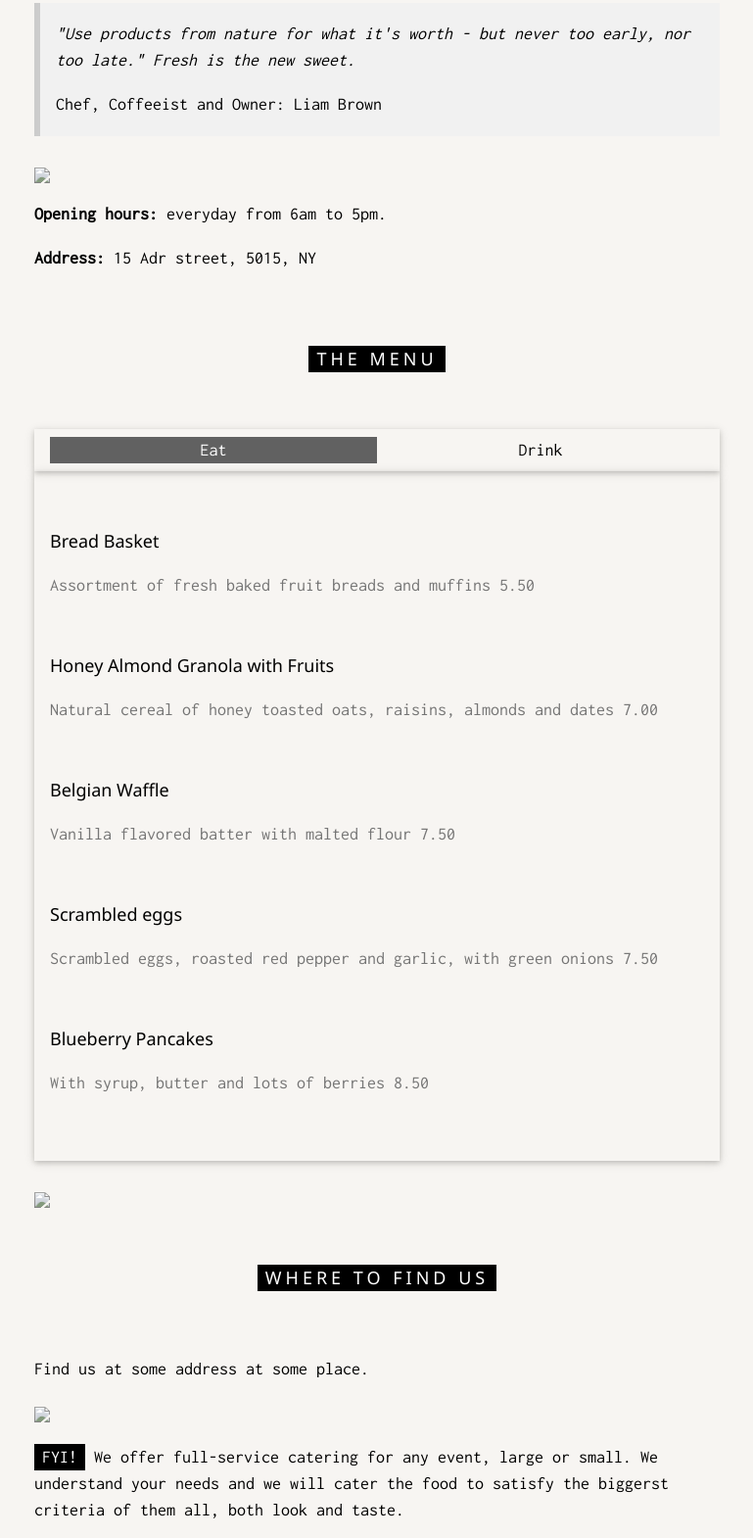
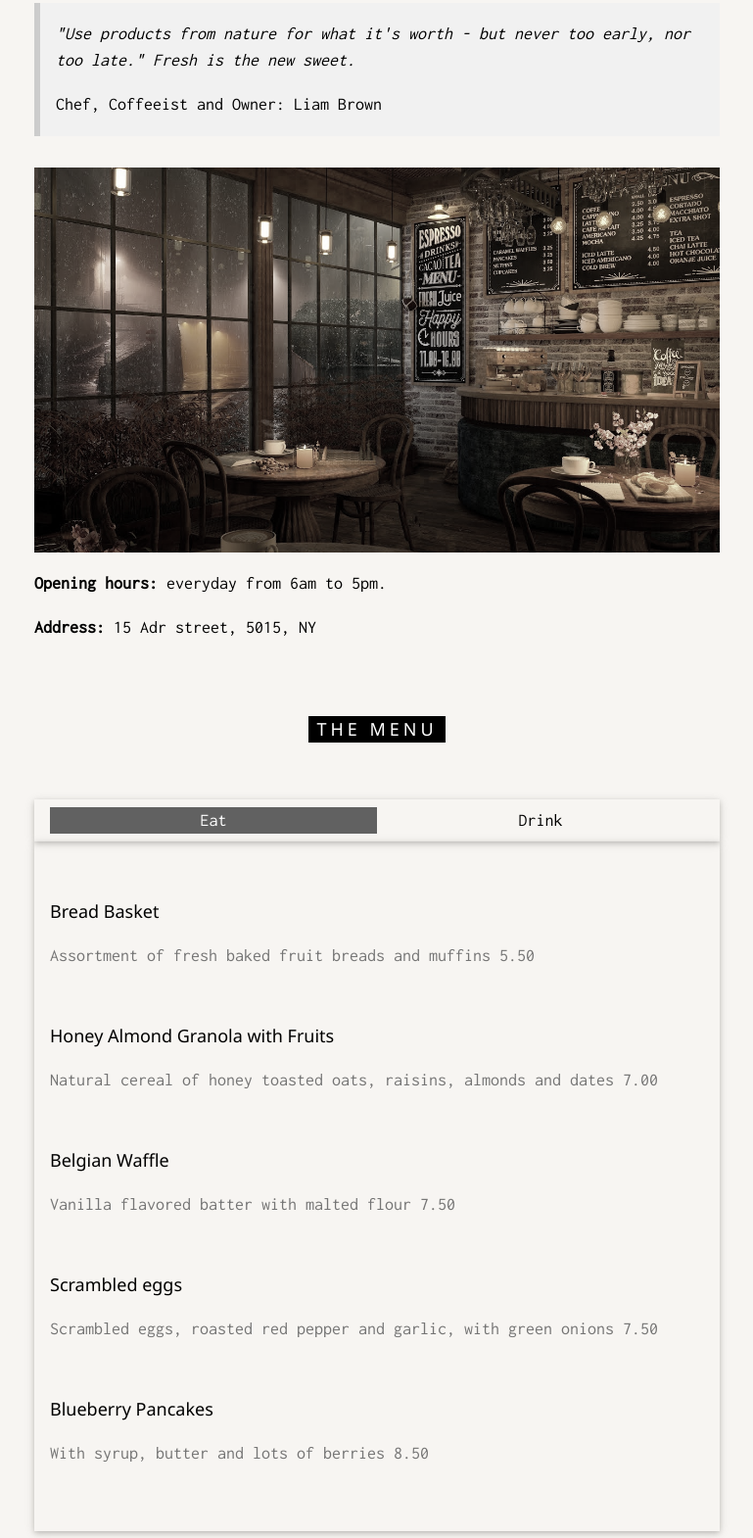
Before and after one commit to Devop-A/cafetemp, a plain HTML site: page index.html in a window 1280 px wide. Shown: the part 1005-2575 px from the top of the page at 98% size, without its empty margins (255-1024 px from the left). Drawn offline with nearby package versions, Linux system fonts and the light colour scheme; the site is published under a folder, as on GitHub Pages, so addresses that start at the root find nothing.

Commit message:
debug for git pages

```diff
--- a/index.html
+++ b/index.html
@@ -15,7 +15,7 @@ body, html {
 .bgimg {
   background-position: center;
   background-size: cover;
-  background-image: url("/assets/backgroundheader.avif");
+  background-image: url("./assets/backgroundheader.avif");
   min-height: 75%;
 }
 
@@ -70,7 +70,7 @@ body, html {
       <p><i>"Use products from nature for what it's worth - but never too early, nor too late." Fresh is the new sweet.</i></p>
       <p>Chef, Coffeeist and Owner: Liam Brown</p>
     </div>
-    <img src="/assets/shop.jpg" style="width:100%;max-width:1000px" class="w3-margin-top">
+    <img src="./assets/shop.jpg" style="width:100%;max-width:1000px" class="w3-margin-top">
     <p><strong>Opening hours:</strong> everyday from 6am to 5pm.</p>
     <p><strong>Address:</strong> 15 Adr street, 5015, NY</p>
   </div>
@@ -126,7 +126,7 @@ body, html {
       <h5>Soda</h5>
       <p class="w3-text-grey">Coke, Sprite, Fanta, etc. 2.50</p>
     </div>
-    <img src="/assets/coffee.jpg" style="width:100%;max-width:1000px;margin-top:32px;">
+    <img src="./assets/coffee.jpg" style="width:100%;max-width:1000px;margin-top:32px;">
   </div>
 </div>
 
@@ -135,7 +135,7 @@ body, html {
   <div class="w3-content" style="max-width:700px">
     <h5 class="w3-center w3-padding-48"><span class="w3-tag w3-wide">WHERE TO FIND US</span></h5>
     <p>Find us at some address at some place.</p>
-    <img src="/assets/location.png" class="w3-image" style="width:100%">
+    <img src="./assets/location.png" class="w3-image" style="width:100%">
     <p><span class="w3-tag">FYI!</span> We offer full-service catering for any event, large or small. We understand your needs and we will cater the food to satisfy the biggerst criteria of them all, both look and taste.</p>
     <p><strong>Reserve</strong> a table, ask for today's special or just send us a message:</p>
     <form action="/action_page.php" target="_blank">
```
